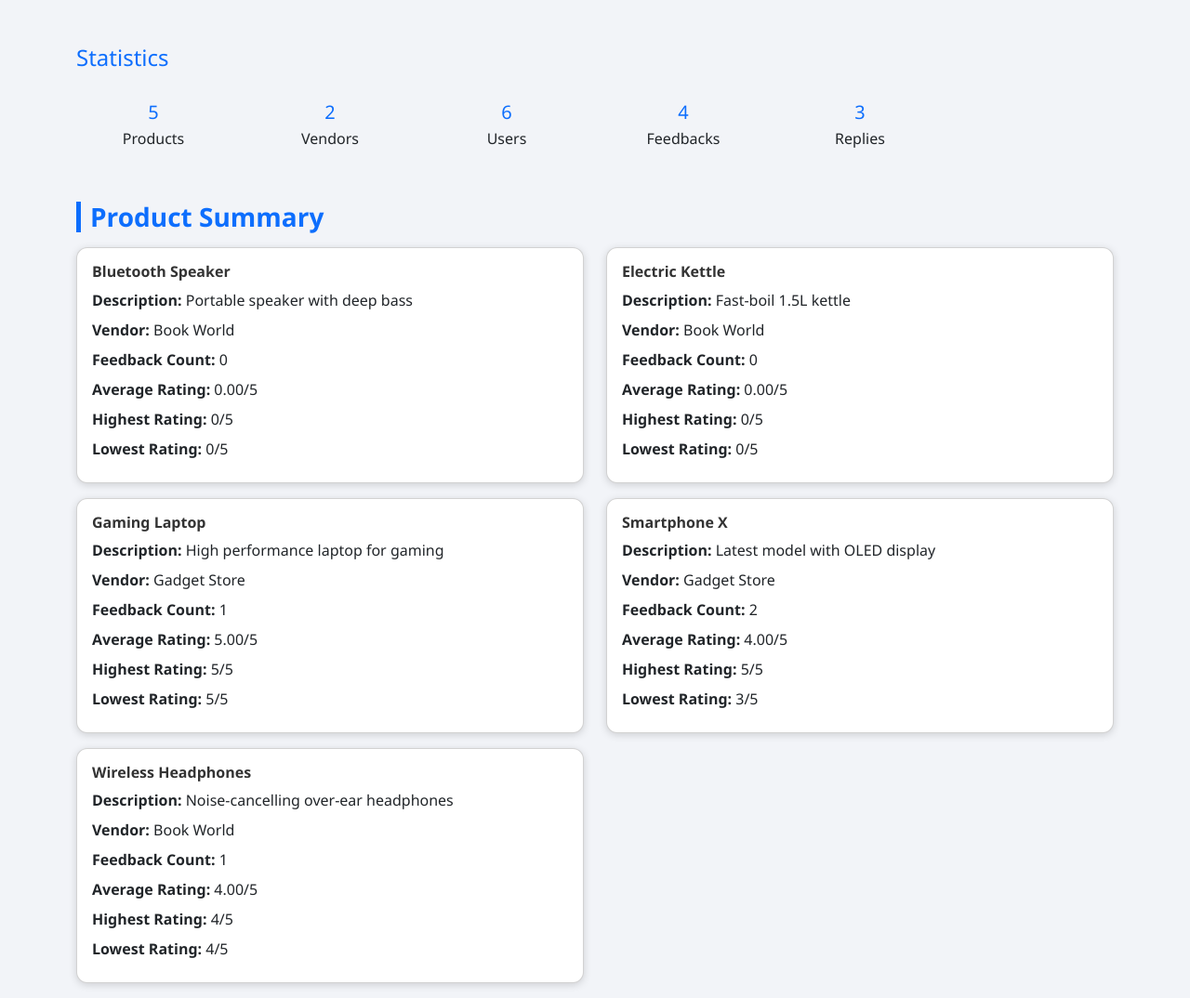
After one commit to surenelango03/mini_app_feedback_system, a Flask app: page /product_summary in a window 1280 px wide. The commit adds this page. Shown: the whole page at 93% size. Run offline with Flask 3, Linux system fonts and the light colour scheme; data comes from the database, SQL or seed files in the repository.

Commit message:
product_summary added

```diff
--- a/app.py
+++ b/app.py
@@ -33,6 +33,57 @@ def current_user():
     return None
 
 # ------------------ Routes ------------------
+
+@app.route("/product_summary")
+def product_summary():
+    conn = get_db()
+    cursor = conn.cursor(dictionary=True)
+
+    # Aggregate feedback info for each product
+    cursor.execute("""
+        SELECT p.id, p.name, p.description, v.name AS vendor_name,
+               COUNT(f.id) AS feedback_count,
+               IFNULL(ROUND(AVG(f.rating),2),0) AS avg_rating,
+               IFNULL(MAX(f.rating),0) AS max_rating,
+               IFNULL(MIN(f.rating),0) AS min_rating
+        FROM Products p
+        LEFT JOIN Vendors v ON p.vendor_id = v.id
+        LEFT JOIN Feedback f ON f.product_id = p.id
+        GROUP BY p.id, p.name, p.description, v.name
+        ORDER BY p.name
+    """)
+    products_summary = cursor.fetchall()
+
+    # Fetch counts for top statistics
+    cursor.execute("SELECT COUNT(*) AS product_count FROM Products")
+    product_count = cursor.fetchone()["product_count"]
+
+    cursor.execute("SELECT COUNT(*) AS vendor_count FROM Vendors")
+    vendor_count = cursor.fetchone()["vendor_count"]
+
+    cursor.execute("SELECT COUNT(*) AS user_count FROM Users")
+    user_count = cursor.fetchone()["user_count"]
+
+    cursor.execute("SELECT COUNT(*) AS feedback_count FROM Feedback")
+    feedback_count = cursor.fetchone()["feedback_count"]
+
+    cursor.execute("SELECT COUNT(*) AS reply_count FROM Review_Replies")
+    reply_count = cursor.fetchone()["reply_count"]
+
+    cursor.close()
+    conn.close()
+
+    stats = {
+        "Products": product_count,
+        "Vendors": vendor_count,
+        "Users": user_count,
+        "Feedbacks": feedback_count,
+        "Replies": reply_count
+    }
+
+    return render_template("product_summary.html", products_summary=products_summary, stats=stats)
+
+
 
 @app.route("/delete_product/<int:product_id>", methods=["POST"])
 def delete_product(product_id):
--- /dev/null
+++ b/templates/product_summary.html
@@ -0,0 +1,56 @@
+<!DOCTYPE html>
+<html lang="en">
+<head>
+  <meta charset="UTF-8">
+  <title>Product Summary</title>
+  <link href="https://cdn.jsdelivr.net/npm/bootstrap@5.3.1/dist/css/bootstrap.min.css" rel="stylesheet">
+  <link rel="stylesheet" href="{{ url_for('static', filename='css/style.css') }}">
+  <style>
+    body { background-color: #f2f4f8; }
+    .card { border-radius: 12px; box-shadow: 0 2px 8px rgba(0,0,0,0.15); margin-bottom: 1rem; }
+    .section-title { color: #0d6efd; margin-top: 2rem; margin-bottom: 1rem; font-weight: bold; }
+    .card h6 { color: #333; font-weight: bold; }
+    .card p { margin-bottom: 0.5rem; }
+  </style>
+</head>
+<body>
+<div class="container mt-5">
+    <h4 class="text-primary mb-3">Statistics</h4>
+  <!-- Statistics bar -->
+  <div class="row mb-4">
+    {% for key, value in stats.items() %}
+      <div class="col-md-2 col-sm-4 col-6 mb-2">
+        <div class="stat-card p-3 text-center">
+          <h5 class="mb-1">{{ value }}</h5>
+          <p class="mb-0">{{ key }}</p>
+        </div>
+      </div>
+    {% endfor %}
+  </div>
+
+  <h3 class="section-title">Product Summary</h3>
+
+  {% if products_summary %}
+    <div class="row">
+      {% for product in products_summary %}
+        <div class="col-md-6">
+          <div class="card p-3 mb-3">
+            <h6>{{ product.name }}</h6>
+            <p><strong>Description:</strong> {{ product.description }}</p>
+            <p><strong>Vendor:</strong> {{ product.vendor_name }}</p>
+            <p><strong>Feedback Count:</strong> {{ product.feedback_count }}</p>
+            <p><strong>Average Rating:</strong> {{ product.avg_rating }}/5</p>
+            <p><strong>Highest Rating:</strong> {{ product.max_rating }}/5</p>
+            <p><strong>Lowest Rating:</strong> {{ product.min_rating }}/5</p>
+          </div>
+        </div>
+      {% endfor %}
+    </div>
+  {% else %}
+    <p>No products found.</p>
+  {% endif %}
+
+</div>
+
+</body>
+</html>
```
Also changed, not shown: templates/admin_dashboard.html (+7 -3 lines), templates/products.html (+8 -1 lines).
